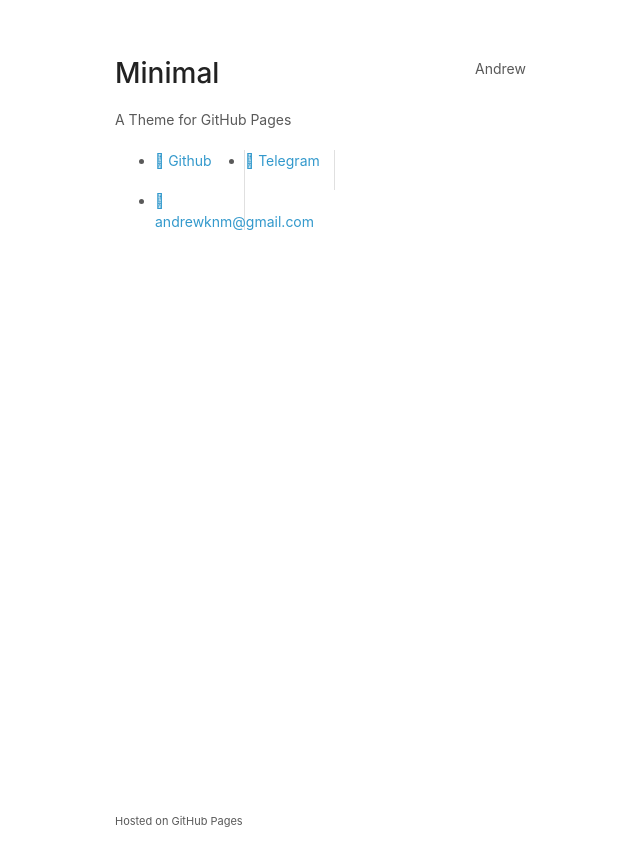
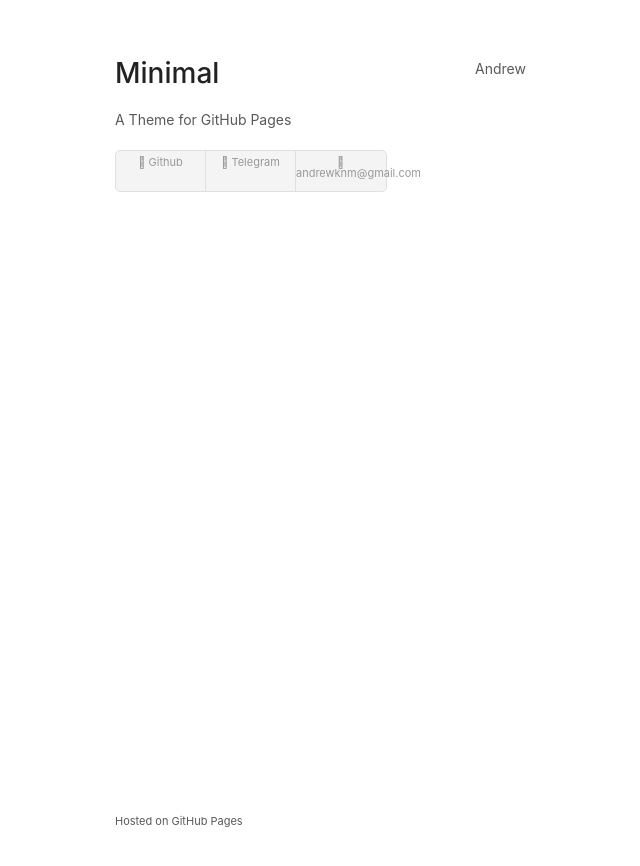
Before and after one commit to AndrewKNm/AndrewKNm.github.io, a Jekyll site: the page built from index.md, in a window 1280 px wide. Shown: the top 866 px of the page, without its empty margins (95-735 px from the left). Built offline with Jekyll 4.4.1, drawn with Linux system fonts in a browser that asks for light colours.

Commit message:
Revert "delete ul style"
This reverts commit ad01268a412901651e3784616395c2e14a07d965.

```diff
--- a/assets/css/styles.css
+++ b/assets/css/styles.css
@@ -11,7 +11,7 @@ h1, h2, h3, h4, h5, h6 {
   margin:0 0 20px;
 }
 
-p, ol, table, pre, dl {
+p, ul, ol, table, pre, dl {
   margin:0 0 20px;
 }
 
@@ -111,7 +111,15 @@ header {
   -webkit-font-smoothing:subpixel-antialiased;
 }
 
-
+header ul {
+  list-style:none;
+  height:40px;
+  padding:0;
+  background: #f4f4f4;
+  border-radius:5px;
+  border:1px solid #e0e0e0;
+  width:270px;
+}
 
 header li {
   width:89px;
@@ -128,14 +136,39 @@ header li:last-child a {
   border-radius:0 5px 5px 0;
 }
 
+header ul a {
+  line-height:1;
+  font-size:11px;
+  color:#999;
+  display:block;
+  text-align:center;
+  padding-top:6px;
+  height:34px;
+}
 
+header ul a:hover {
+  color:#999;
+}
+
+header ul a:active {
+  background-color:#f0f0f0;
+}
 
 strong {
   color:#222;
   font-weight:500;
 }
 
+header ul li + li + li {
+  border-right:none;
+  width:89px;
+}
 
+header ul a strong {
+  font-size:14px;
+  display:block;
+  color:#222;
+}
 
 section {
   width:500px;
@@ -190,6 +223,11 @@ footer {
     display:inline;
   }
 
+  header ul {
+    position:absolute;
+    right:50px;
+    top:52px;
+  }
 }
 
 @media print, screen and (max-width: 720px) {
@@ -201,6 +239,9 @@ footer {
     padding:0;
   }
 
+  header ul, header p.view {
+    position:static;
+  }
 
   pre, code {
     word-wrap:normal;
@@ -212,8 +253,13 @@ footer {
     padding:15px;
   }
 
+  header ul {
+    width:99%;
+  }
 
-
+  header li, header ul li + li + li {
+    width:33%;
+  }
 }
 
 @media print {
```
